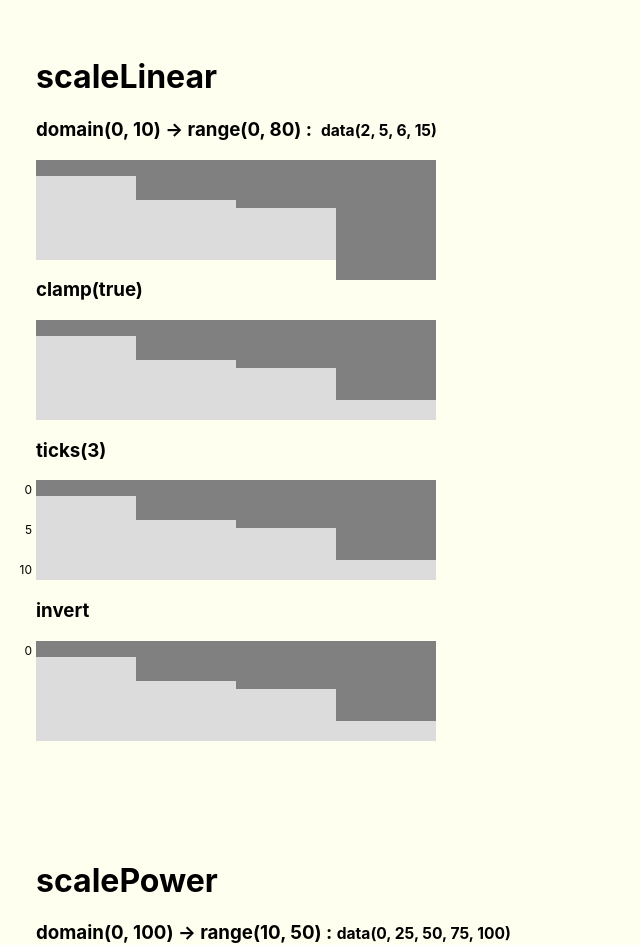
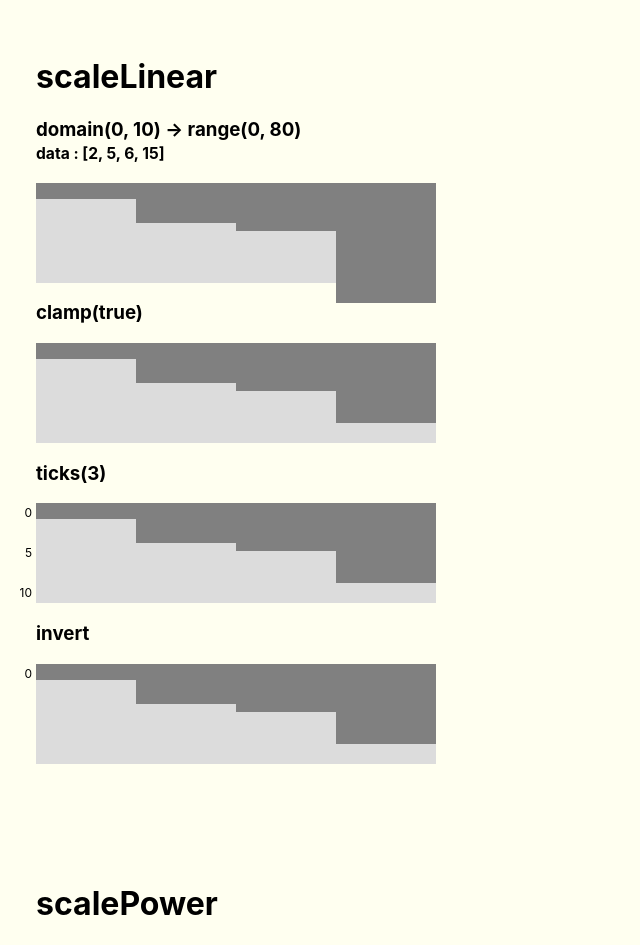
Before and after one commit to seogi1004/d3scale-play, a React (Create React App) app: page / in a window 1280 px wide. Shown: the top 945 px of the page, without its empty margins (0-640 px from the left). Built offline with nearby package versions, Linux system fonts and the light colour scheme.

Commit message:
모든 샘플 구현 완료 #2

```diff
--- a/src/scale/Linear.tsx
+++ b/src/scale/Linear.tsx
@@ -34,8 +34,9 @@ export default function Scale() {
     <div className="scale">
       <h1>scaleLinear</h1>
       <h3>
-        domain(0, 10) -&gt; range(0, 80) : &nbsp;
-        <small>data(2, 5, 6, 15)</small>
+        domain(0, 10) -&gt; range(0, 80)
+        <br />
+        <small>data : [2, 5, 6, 15]</small>
       </h3>
       <div className="column-list">
         {chartData.map((value, index) => {
--- a/src/scale/Power.tsx
+++ b/src/scale/Power.tsx
@@ -20,8 +20,9 @@ export default function PowerScale() {
     <div className="scale">
       <h1>scalePower</h1>
       <h3>
-        domain(0, 100) -&gt; range(10, 50) :&nbsp;
-        <small>data(0, 25, 50, 75, 100)</small>
+        domain(0, 100) -&gt; range(10, 50)
+        <br />
+        <small>data : [0, 25, 50, 75, 100]</small>
       </h3>
       <div className="point-list flex">
         {chartData.map((value, index) => {
```
